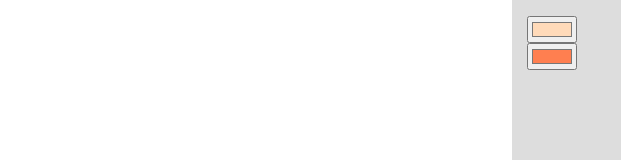
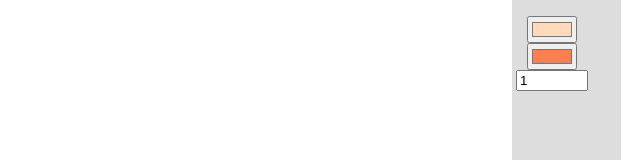
Before and after one commit to arnemahl/sketsj, a React (Create React App) app in the folder client/: page / in a window 1280 px wide. Shown: the part 304-464 px from the top of the page, without its empty margins (640-1280 px from the left). Built offline with nearby package versions, Linux system fonts and the light colour scheme.

Commit message:
Enable changing stroke width

```diff
--- a/client/src/pages/Editor/ColorPicker/ColorPicker.js
+++ b/client/src/pages/Editor/ColorPicker/ColorPicker.js
@@ -12,19 +12,23 @@ export default class ColorPicker extends React.Component {
       <S.Container>
         <input
           type="color"
-          id="fill"
-          name="color"
           value={this.props.fill}
           onChange={set('fill')}
           title="Select fill"
         />
         <input
           type="color"
-          id="fill"
-          name="color"
           value={this.props.stroke}
           onChange={set('stroke')}
           title="Select stroke"
+        />
+        <input
+          type="number"
+          min="0"
+          value={this.props.strokeWidth}
+          onChange={set('strokeWidth')}
+          title="Select stroke width"
+          style={{maxWidth: '80%'}}
         />
       </S.Container>
     );
--- a/client/src/pages/Editor/Editor.js
+++ b/client/src/pages/Editor/Editor.js
@@ -25,6 +25,7 @@ export default class Editor extends React.Component {
     tool: 'ellipse',
     fill: '#ffdab9',
     stroke: '#ff7f50',
+    strokeWidth: 1,
     newShape: void 0,
   }
 
@@ -65,6 +66,7 @@ export default class Editor extends React.Component {
         type: this.state.tool,
         fill: this.state.fill + halfOpaque,
         stroke: this.state.stroke,
+        strokeWidth: this.state.strokeWidth,
         startPoint: getPoint(event),
         endPoint: getPoint(event),
       },
@@ -110,7 +112,7 @@ export default class Editor extends React.Component {
   }
 
   render() {
-    const { tool, fill, stroke } = this.state;
+    const { tool, fill, stroke, strokeWidth } = this.state;
 
     return (
       <S.Editor>
@@ -127,7 +129,7 @@ export default class Editor extends React.Component {
         </svg>
         <S.Toolbar>
           <ToolSelector tool={tool} onChange={tool => this.setState({ tool })} fill={fill} stroke={stroke} />
-          <ColorPicker fill={fill} stroke={stroke} onChange={this.setState.bind(this)} />
+          <ColorPicker fill={fill} stroke={stroke} strokeWidth={strokeWidth} onChange={this.setState.bind(this)} />
           <a href={this.getBlobUrl()} download="test.svg">
             Download SVG
           </a>
--- a/client/src/pages/Editor/Shape/Circle/Circle.js
+++ b/client/src/pages/Editor/Shape/Circle/Circle.js
@@ -3,15 +3,14 @@ import React from 'react';
 export default class Circle extends React.PureComponent {
 
   render() {
-    const { startPoint, endPoint, fill, stroke } = this.props.shape;
+    const { startPoint, endPoint, ...otherProps } = this.props.shape;
 
     const rx = Math.abs(startPoint.x - endPoint.x);
     const ry = Math.abs(startPoint.y - endPoint.y);
 
     return (
       <circle
-        fill={fill}
-        stroke={stroke}
+        {...otherProps}
         cx={startPoint.x}
         cy={startPoint.y}
         r={Math.max(rx, ry)}
--- a/client/src/pages/Editor/Shape/Ellipse/Ellipse.js
+++ b/client/src/pages/Editor/Shape/Ellipse/Ellipse.js
@@ -3,15 +3,14 @@ import React from 'react';
 export default class Ellipse extends React.PureComponent {
 
   render() {
-    const { startPoint, endPoint, fill, stroke } = this.props.shape;
+    const { startPoint, endPoint, ...otherProps } = this.props.shape;
 
     const rx = Math.abs(startPoint.x - endPoint.x);
     const ry = Math.abs(startPoint.y - endPoint.y);
 
     return (
       <ellipse
-        fill={fill}
-        stroke={stroke}
+        {...otherProps}
         cx={startPoint.x}
         cy={startPoint.y}
         rx={rx}
--- a/client/src/pages/Editor/Shape/Rect/Rect.js
+++ b/client/src/pages/Editor/Shape/Rect/Rect.js
@@ -3,7 +3,7 @@ import React from 'react';
 export default class Rect extends React.PureComponent {
 
   render() {
-    const { startPoint, endPoint, fill, stroke } = this.props.shape;
+    const { startPoint, endPoint, ...otherProps } = this.props.shape;
 
     const x = Math.min(startPoint.x, endPoint.x);
     const y = Math.min(startPoint.y, endPoint.y);
@@ -12,8 +12,7 @@ export default class Rect extends React.PureComponent {
 
     return (
       <rect
-        fill={fill}
-        stroke={stroke}
+        {...otherProps}
         x={x}
         y={y}
         width={width}
--- a/client/src/pages/Editor/Shape/Shape.js
+++ b/client/src/pages/Editor/Shape/Shape.js
@@ -8,14 +8,17 @@ export default class Shape extends React.PureComponent {
   render() {
     const { shape } = this.props;
 
+    const { fill, stroke, strokeWidth } = this.props;
+    const stdProps = { fill, stroke, strokeWidth };
+
     // eslint-disable-next-line default-case
     switch (shape.type) {
       case 'rect':
-        return <Rect shape={shape} />;
+        return <Rect shape={shape} {...stdProps} />;
       case 'circle':
-        return <Circle shape={shape} />;
+        return <Circle shape={shape} {...stdProps} />;
       case 'ellipse':
-        return <Ellipse shape={shape} />;
+        return <Ellipse shape={shape} {...stdProps} />;
     }
   }
 }
```
